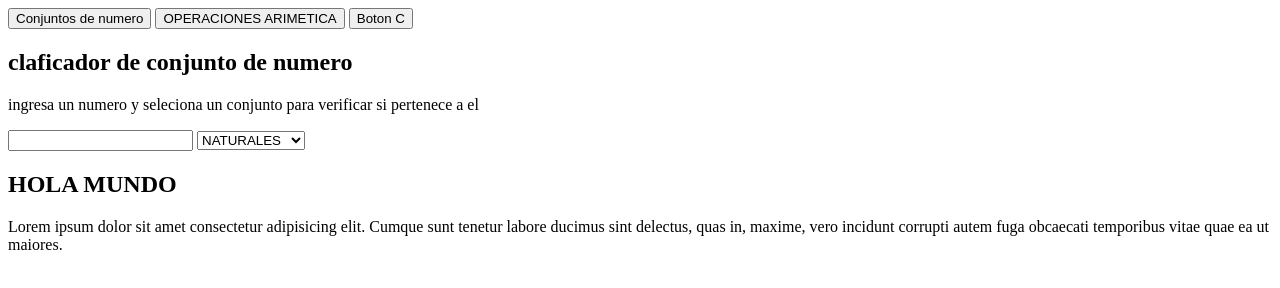
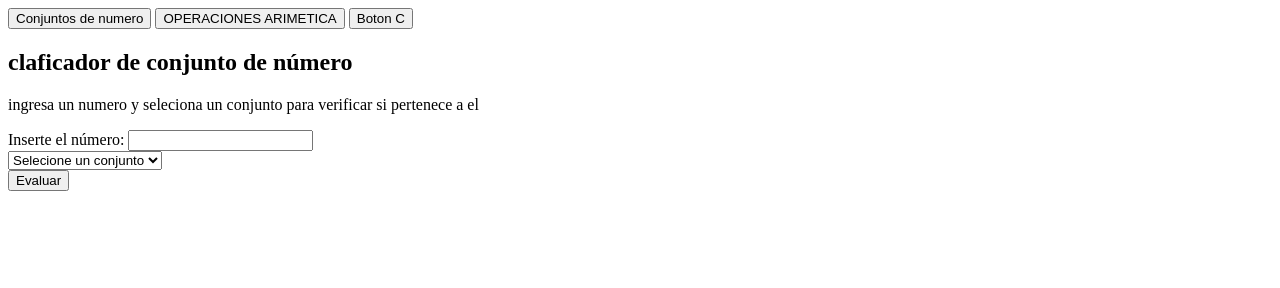
Before and after one commit to mosquerakevinsantiago/Tercer_Trimestre, a plain HTML site: page index.html in a window 1280 px wide. Drawn offline with Linux system fonts and the light colour scheme.

Commit message:
estructura html listo

```diff
--- a/index.html
+++ b/index.html
@@ -21,28 +21,29 @@
             </button>
         </nav>
 
+        <div>
         <section id="panel-clasificar" class="tab-panel active">
             <div class="card">
-                <h2>claficador de conjunto de numero</h2>
+                <h2>claficador de conjunto de número</h2>
                 <p>ingresa un numero y seleciona un conjunto para verificar si pertenece a el</p>
             </div>
 
-            <input type="text" id="numero-input">
+            <div class="card-body">
+                <div class="card-object">
+                <label for="input">Inserte el número:</label>
+                <input type="text" id="número-input"Placehorder="ejp:1,-8,3/4,7.6">
+                </div>
 
+            <div class="card-object">
             <select id="select-conjuntos">
-                <option value="NATURALES">NATURALES</option>
-                 <option value="ENTERO">ENTERO</option>
-                  <option value="RACIONALES">RACIONALES</option>
+                  <option value="">Selecione un conjunto</option>
+                <option value="NATURALES">NATURALES(N)</option>
+                 <option value="ENTERO">ENTERO(Z)</option>
+                  <option value="RACIONALES">RACIONALES(Q)</option>
 
             </select>
-
-
+            </div>
+            <button class="tab-btn " id="btn-clasificador" type="button">Evaluar</button>
         </section>
-    <h2>HOLA MUNDO</h2>
-    <p>Lorem ipsum dolor sit amet consectetur adipisicing elit. Cumque sunt tenetur labore ducimus sint delectus, quas in, maxime, vero incidunt corrupti autem fuga obcaecati temporibus vitae quae ea ut maiores.
-        <script>
-            alert("HOLA")
-        </script>
-        </div>
 </body>
 </html>
```
